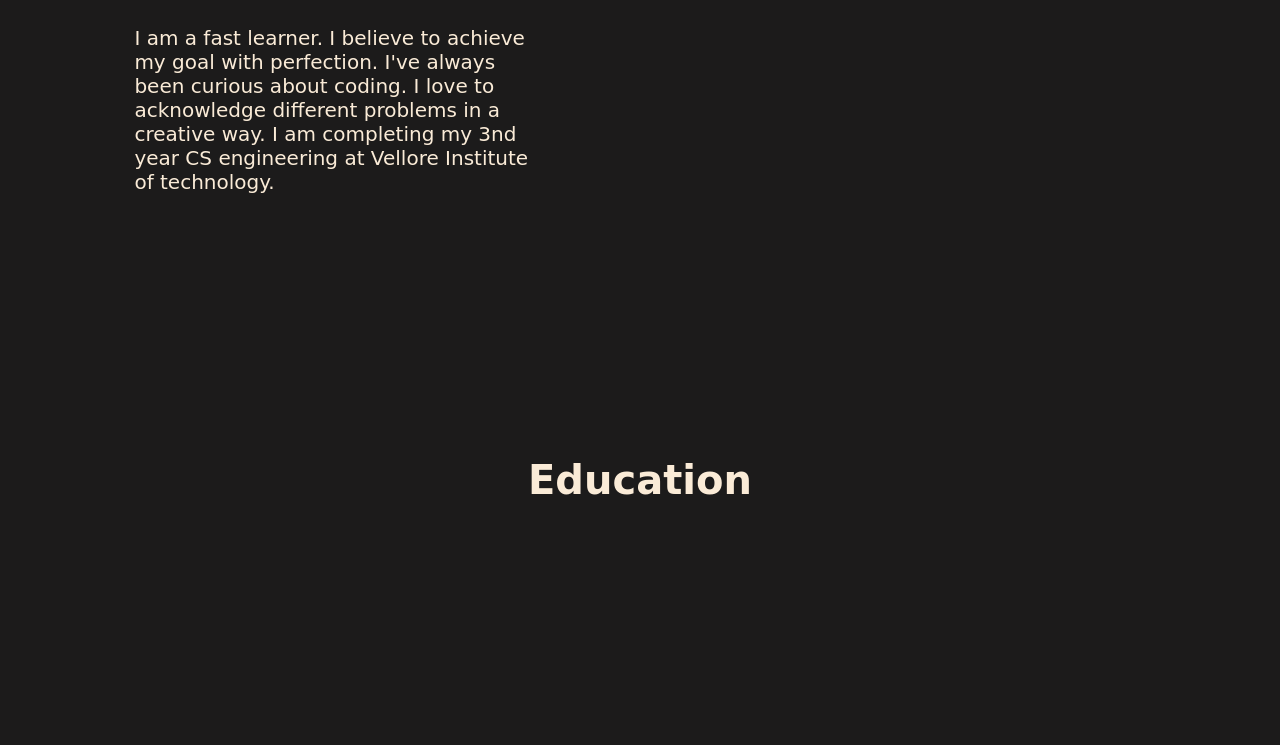
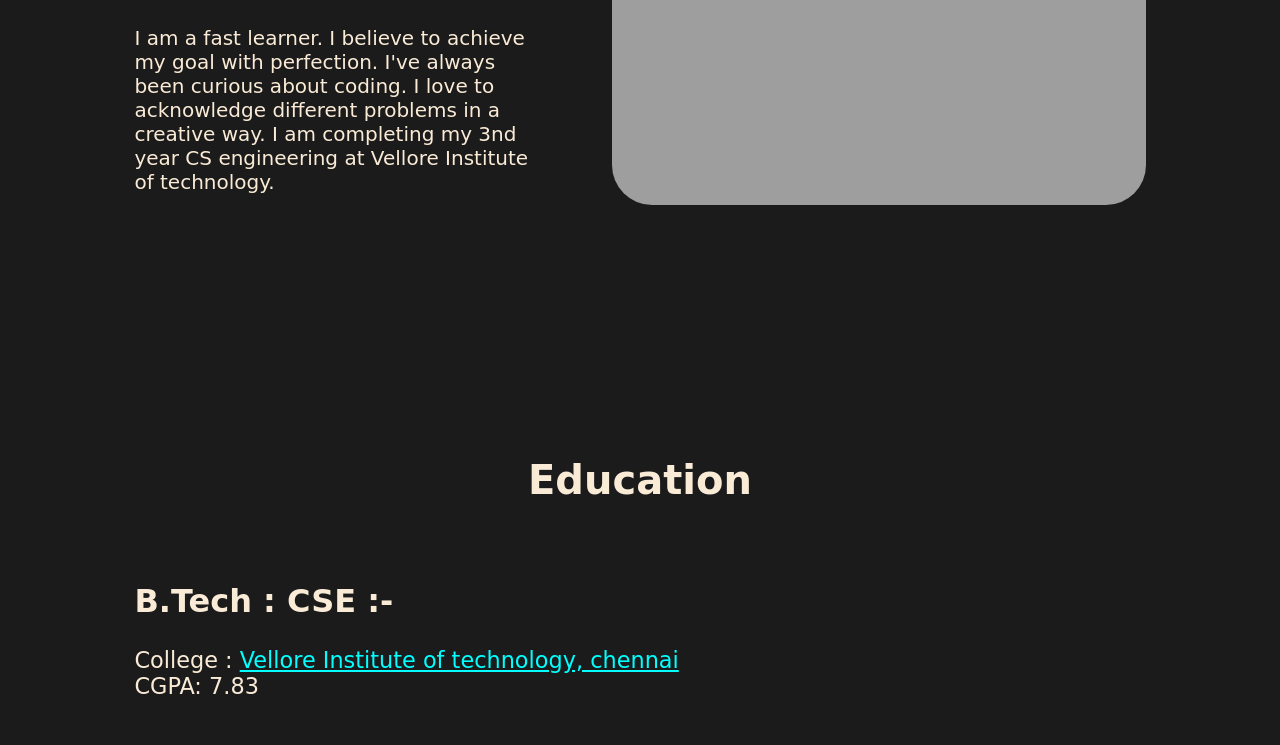
Before and after one commit to 11Ritik/portfolio, a website: page index.html in a window 1280 px wide. Shown: the part 393-1138 px from the top of the page. Drawn offline with nearby package versions, Linux system fonts and the light colour scheme; the site is published under a folder, as on GitHub Pages, so addresses that start at the root find nothing; a web font is replaced by a local one.

Commit message:
js file ready for deployment

```diff
--- a/index.html
+++ b/index.html
@@ -6,7 +6,7 @@
     <meta http-equiv="X-UA-Compatible" content="IE=edge">
     <meta name="viewport" content="width=device-width, initial-scale=1.0">
     <title>Ritik</title>
-    <script type="text/javascript" src="/script.js" defer></script>
+    <script type="text/javascript" src="script.js" defer></script>
     <link rel="stylesheet" href="style.css">
     <script type="text/javascript" src="http://code.jquery.com/jquery-latest.js"></script>
     <script src="https://cdn.jsdelivr.net/npm/typed.js@2.0.12"></script>
```
